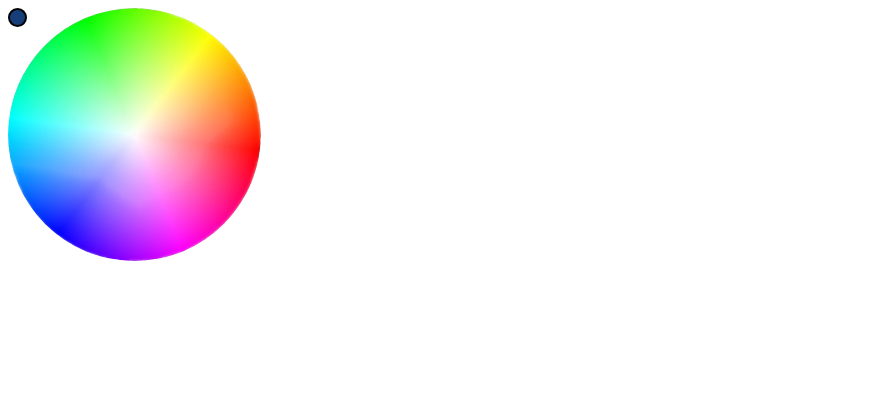
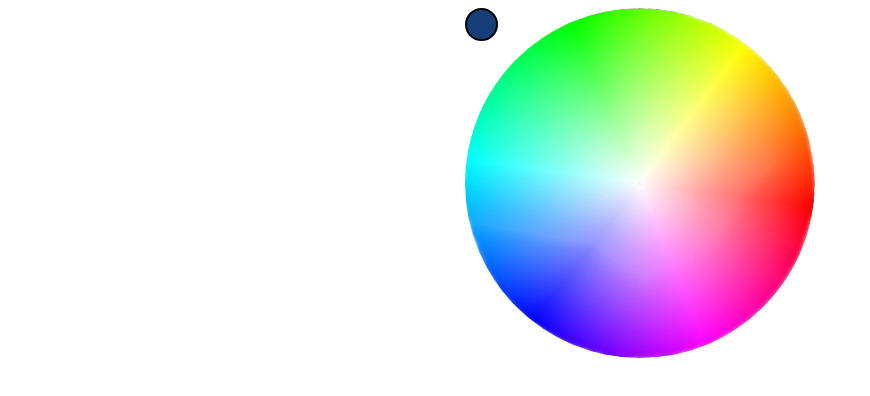
Before and after one commit to danjquinn42/YasColorWheel, a plain HTML site: page colorwheel.html in a window 1280 px wide. Shown: the whole page, without its empty margins (0-870 px from the left). Drawn offline with Linux system fonts and the light colour scheme.

Commit message:
Decouple classes

```diff
--- a/colorwheel.html
+++ b/colorwheel.html
@@ -7,8 +7,7 @@
   </head>
   <body>
     <colorwheel
-      src="./assets/HSL_Wheel.png"
-      style="width: 25%"
-      defaultColor="hsl(215, 69%, 28%)"/>
+      style="width: 350px"
+    />
   </body>
 </html>
--- a/colorwheel.js
+++ b/colorwheel.js
@@ -72,8 +72,7 @@ const Wheel = __webpack_require__(1);
 document.addEventListener("DOMContentLoaded", () => {
   const wheelTags = document.getElementsByTagName("colorwheel");
   for (i = 0; i < wheelTags.length; ++i) {
-    const wheel = Wheel.addToPage(wheelTags[i])
-    // wheelTags[i].innerHTML = wheel.render();
+    const wheel = Wheel.addToPage(wheelTags[i]);
   };
 });
 
@@ -104,14 +103,13 @@ class Wheel {
 
   static addToPage(wheelTag){
     const image = (wheelTag.hasAttribute("src")) ?
-      wheelTag.getAttribute("src") : '../assets/HSL_Wheel.png';
-    let defaultColor = (wheelTag.hasAttribute("defaultColor")) ?
+      wheelTag.getAttribute("src") : './assets/HSL_Wheel.png';
+    let color = (wheelTag.hasAttribute("defaultColor")) ?
       wheelTag.getAttribute("defaultColor") : "hsl(215, 69%, 28%)";
-    defaultColor = this.parseColor(defaultColor);
-    const scale = (wheelTag.hasAttribute("scale")) ?
-      wheelTag.getAttribute("scale") : "20%";
-
-    const wheel = new Wheel(wheelTag, image, defaultColor, scale);
+    color = this.parseColor(color);
+    const scale = (wheelTag.style.width) ?
+      wheelTag.style.width : "20%";
+    const wheel = new Wheel(wheelTag, image, color, scale);
 
     wheel.render();
     wheel.watchMouse();
@@ -164,10 +162,13 @@ class Wheel {
   }
   watchMouse(){
     this.tag.addEventListener("mousemove", () => {
-      const diameter = event.target.offsetParent.clientWidth;
-
-      // console.log(diameter);
-      console.log(PolarCoordinates.fromXYCoordinates(event.pageX, event.pageY));
+      const colorWheel = event.target.offsetParent;
+      const radius = colorWheel.clientWidth / 2;
+      const coord = PolarCoordinates.from(event.pageX - radius, event.pageY + radius);
+      debugger;
+      const originX = colorWheel.offsetLeft + radius;
+      const originY = colorWheel.offsetTop + radius;
+      const origin = [originX, originY];
     });
   }
 
@@ -183,12 +184,12 @@ class Wheel {
 //   }
 
   render(){
-
     this.tag.innerHTML = (`
       <div
         style="
           position: relative;
           border-radius: 50%;
+          margin: 0 auto;
           width: ${this.scale};
           padding-top ${this.scale};">
         <img
@@ -655,6 +656,11 @@ const Radians = __webpack_require__(6);
 
 class PolarCoordinates {
 
+  constructor(angle, distanceFromOrigin){
+    this.angle = angle;
+    this.distanceFromOrigin = distanceFromOrigin;
+  }
+
   static hypotenuse(x, y) {
     return Math.sqrt(x*x + y*y);
   }
@@ -667,12 +673,12 @@ class PolarCoordinates {
     return [x, y]
   }
 
-  static fromXYCoordinates(x, y) {
+  static from(x, y) {
     const distanceFromOrigin = this.hypotenuse(x, y);
-    let angle = new Radians(x, distanceFromOrigin);
+    let angle = Radians.from(x, distanceFromOrigin);
     angle = angle.toDegrees();
-    angle = ( y < 0 ) ? angle : 360 - angle;
-    return [angle, distanceFromOrigin];
+    angle = ( y < 0 ) ? angle : angle.negated();
+    return new PolarCoordinates(angle, distanceFromOrigin);
   }
 }
 
@@ -686,11 +692,23 @@ module.exports = PolarCoordinates;
 
 class Degrees {
   constructor(value){
-    this.value = value;
+    this.value = (value + 360) % 360;
   }
 
   toRadians() {
     return this.value * Math.PI / 180;
+  }
+
+  plus(operand){
+    return new Degrees(this.value + operand.value);
+  }
+
+  negated() {
+    return new Degrees(-this.value);
+  }
+
+  toString() {
+    return `${this.value}˚`;
   }
 }
 
@@ -699,15 +717,20 @@ module.exports = Degrees;
 
 /***/ }),
 /* 6 */
-/***/ (function(module, exports) {
+/***/ (function(module, exports, __webpack_require__) {
 
+const Degrees = __webpack_require__(5)
 class Radians {
-  constructor(x, hypotenuse){
-    this.value = Math.acos(x / hypotenuse);;
+  constructor(value){
+    this.value = value;
+  }
+
+  static from(x, hypotenuse){
+    return new Radians(Math.acos(x / hypotenuse));
   }
 
   toDegrees() {
-    return this.value * (180 / Math.PI);
+    return new Degrees(this.value * (180 / Math.PI));
   }
 }
 
--- a/scripts/main.js
+++ b/scripts/main.js
@@ -3,7 +3,6 @@ const Wheel = require('./wheel.js');
 document.addEventListener("DOMContentLoaded", () => {
   const wheelTags = document.getElementsByTagName("colorwheel");
   for (i = 0; i < wheelTags.length; ++i) {
-    const wheel = Wheel.addToPage(wheelTags[i])
-    // wheelTags[i].innerHTML = wheel.render();
+    const wheel = Wheel.addToPage(wheelTags[i]);
   };
 });
```
Also changed, not shown: scripts/math/degrees.js (+13 -1 lines), scripts/math/polarcoordinates.js (+9 -4 lines), scripts/math/radians.js (+8 -3 lines), scripts/wheel.js (+14 -12 lines), 1 other file. Lines whose indentation alone changed are shown as unchanged.
